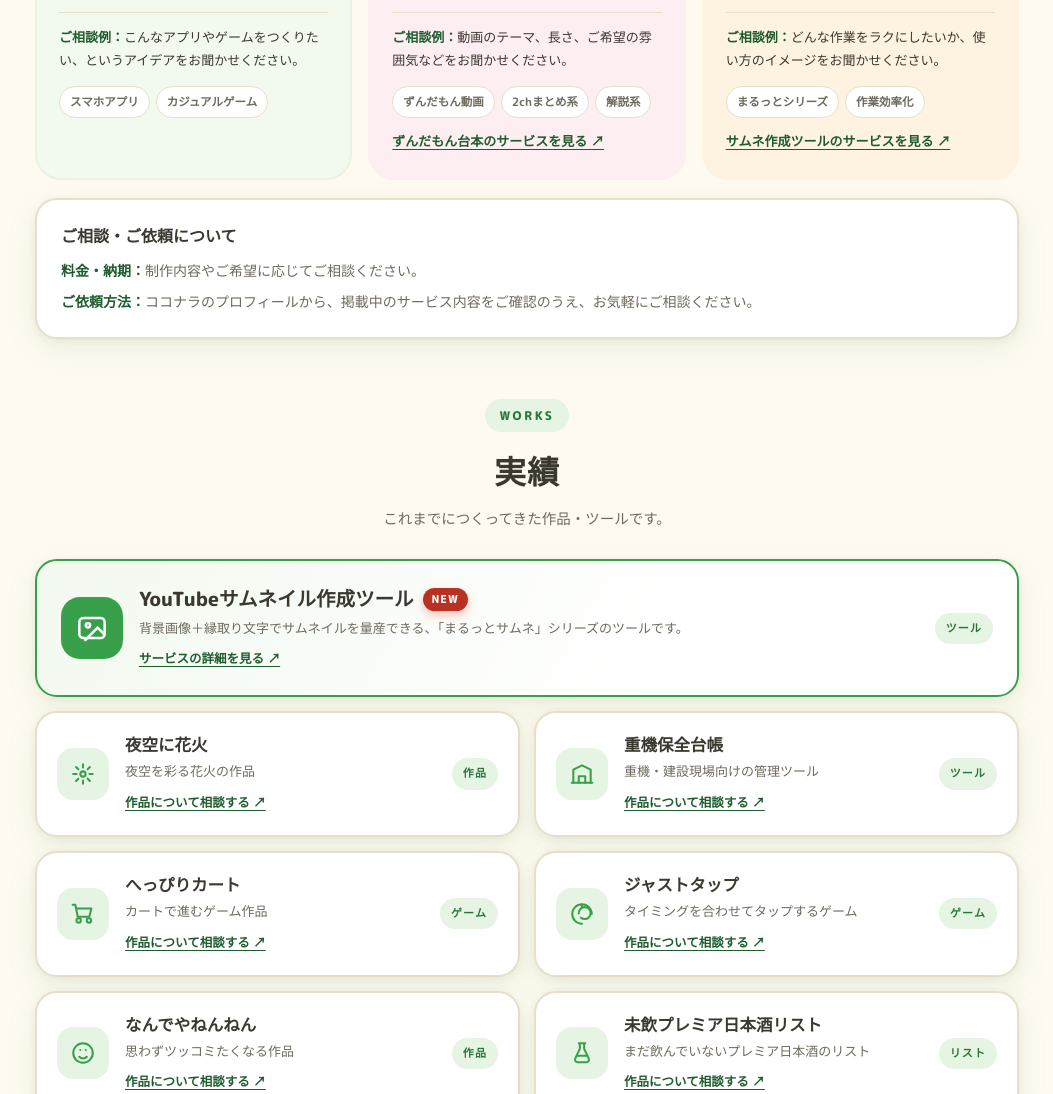
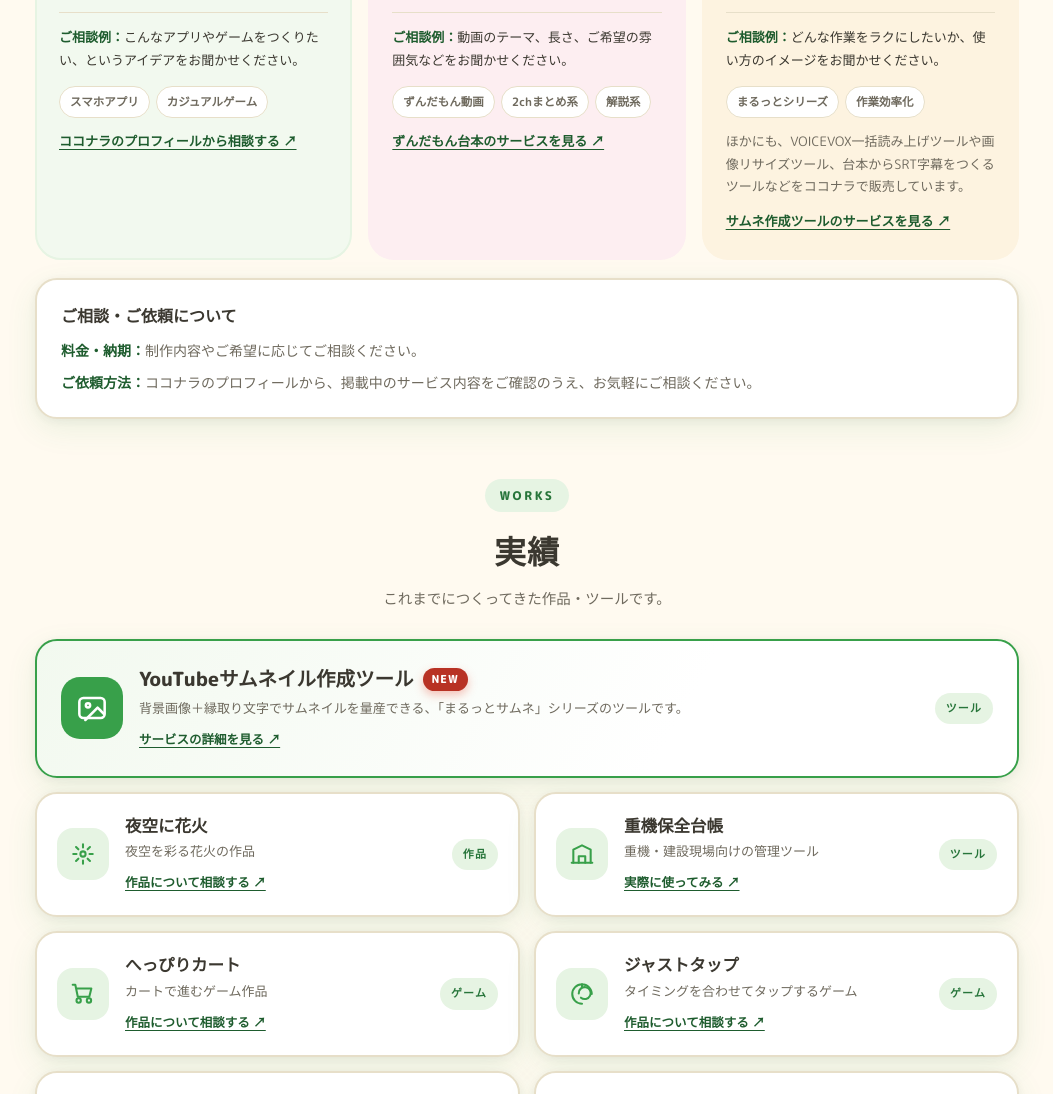
Before and after one commit to hokkaidonaganuma-cmd/eairabo-hp, a plain HTML site: page index.html in a window 1280 px wide. Shown: the part 1689-2783 px from the top of the page, without its empty margins (113-1166 px from the left). Drawn offline with Linux system fonts and the light colour scheme.

Commit message:
Content fixes: live link for 重機保全台帳, service links, absolute OGP URLs
- 重機保全台帳 card links to https://juki-hozen.vercel.app (実際に使ってみる ↗).
- Service 01 gets a link to the Coconala profile, like the other services.
- Service 03 mentions other tools on sale at Coconala.
- og:url added; og:image / twitter:image are now absolute GitHub Pages URLs.

Co-Authored-By: Claude Opus 5.5 <noreply@anthropic.com>

```diff
--- a/index.html
+++ b/index.html
@@ -6,12 +6,13 @@
 <meta name="color-scheme" content="light dark" />
 <meta name="description" content="エーアイラボ — アプリ・ゲーム・動画を、ていねいにつくっています。YouTube台本制作・便利ツール制作のご依頼はココナラから。" />
 <link rel="icon" href="images/favicon.svg" type="image/svg+xml" />
-<!-- OGP / Twitter card. NOTE: og:image / twitter:image should be absolute URLs (https://…/images/ogp.jpg) once the hosting URL is known. -->
+<!-- OGP / Twitter card (site hosted on GitHub Pages; update these URLs if the domain changes) -->
 <meta property="og:type" content="website" />
+<meta property="og:url" content="https://hokkaidonaganuma-cmd.github.io/eairabo-hp/" />
 <meta property="og:site_name" content="エーアイラボ" />
 <meta property="og:title" content="エーアイラボ | アプリ・ゲーム・動画台本・便利ツール制作" />
 <meta property="og:description" content="エーアイラボ — アプリ・ゲーム・動画を、ていねいにつくっています。YouTube台本制作・便利ツール制作のご依頼はココナラから。" />
-<meta property="og:image" content="images/ogp.jpg" />
+<meta property="og:image" content="https://hokkaidonaganuma-cmd.github.io/eairabo-hp/images/ogp.jpg" />
 <meta property="og:image:width" content="1200" />
 <meta property="og:image:height" content="630" />
 <meta property="og:image:alt" content="エーアイラボのマスコット。クリーム色のふわふわした丸いキャラクターが手を振っているイラスト" />
@@ -19,7 +20,7 @@
 <meta name="twitter:card" content="summary_large_image" />
 <meta name="twitter:title" content="エーアイラボ | アプリ・ゲーム・動画台本・便利ツール制作" />
 <meta name="twitter:description" content="エーアイラボ — アプリ・ゲーム・動画を、ていねいにつくっています。YouTube台本制作・便利ツール制作のご依頼はココナラから。" />
-<meta name="twitter:image" content="images/ogp.jpg" />
+<meta name="twitter:image" content="https://hokkaidonaganuma-cmd.github.io/eairabo-hp/images/ogp.jpg" />
 <title>エーアイラボ | アプリ・ゲーム・動画台本・便利ツール制作</title>
 <link rel="preconnect" href="https://fonts.googleapis.com">
 <link rel="preconnect" href="https://fonts.gstatic.com" crossorigin>
@@ -376,6 +377,7 @@
     font-size:13px; color:var(--ink);
   }
   .service-hint strong{color:var(--green-deep)}
+  .service .service-more{margin:12px 0 0; font-size:13px; color:var(--ink-soft)}
   .service-link{
     display:inline-block; margin-top:12px; color:var(--green-deep);
     font-size:13px; font-weight:800; text-decoration:underline; text-underline-offset:3px;
@@ -499,6 +501,7 @@
           <p>スマホで気軽に遊べるアプリや、思わず笑ってしまうような小さなゲームをつくっています。</p>
           <p class="service-hint"><strong>ご相談例：</strong>こんなアプリやゲームをつくりたい、というアイデアをお聞かせください。</p>
           <div class="tags"><span>スマホアプリ</span><span>カジュアルゲーム</span></div>
+          <a class="service-link" href="https://coconala.com/users/2561696" target="_blank" rel="noopener">ココナラのプロフィールから相談する ↗</a>
         </article>
         <article class="service s2">
           <span class="service-num" aria-hidden="true">02</span>
@@ -520,6 +523,7 @@
           <p>「まるっとシリーズ」をはじめ、作業を一気にラクにする小さなツールを制作・販売しています。</p>
           <p class="service-hint"><strong>ご相談例：</strong>どんな作業をラクにしたいか、使い方のイメージをお聞かせください。</p>
           <div class="tags"><span>まるっとシリーズ</span><span>作業効率化</span></div>
+          <p class="service-more">ほかにも、VOICEVOX一括読み上げツールや画像リサイズツール、台本からSRT字幕をつくるツールなどをココナラで販売しています。</p>
           <a class="service-link" href="https://coconala.com/services/4519434" target="_blank" rel="noopener">サムネ作成ツールのサービスを見る ↗</a>
         </article>
       </div>
@@ -561,7 +565,7 @@
           <div class="work-emoji" aria-hidden="true">
             <svg width="26" height="26" viewBox="0 0 24 24" fill="none" stroke="#38a04a" stroke-width="1.9" stroke-linecap="round" stroke-linejoin="round"><path d="M4 20V8l8-4 8 4v12"/><path d="M9 20v-6h6v6"/><path d="M2.5 20h19"/></svg>
           </div>
-          <div class="work-body"><h3>重機保全台帳</h3><p>重機・建設現場向けの管理ツール</p><a class="work-inquiry" href="https://coconala.com/users/2561696" target="_blank" rel="noopener" aria-label="重機保全台帳についてココナラのプロフィールから相談する">作品について相談する ↗</a></div>
+          <div class="work-body"><h3>重機保全台帳</h3><p>重機・建設現場向けの管理ツール</p><a class="work-inquiry" href="https://juki-hozen.vercel.app" target="_blank" rel="noopener" aria-label="重機保全台帳を実際に使ってみる（新しいタブで開く）">実際に使ってみる ↗</a></div>
           <span class="work-cat">ツール</span>
         </article>
 
```
